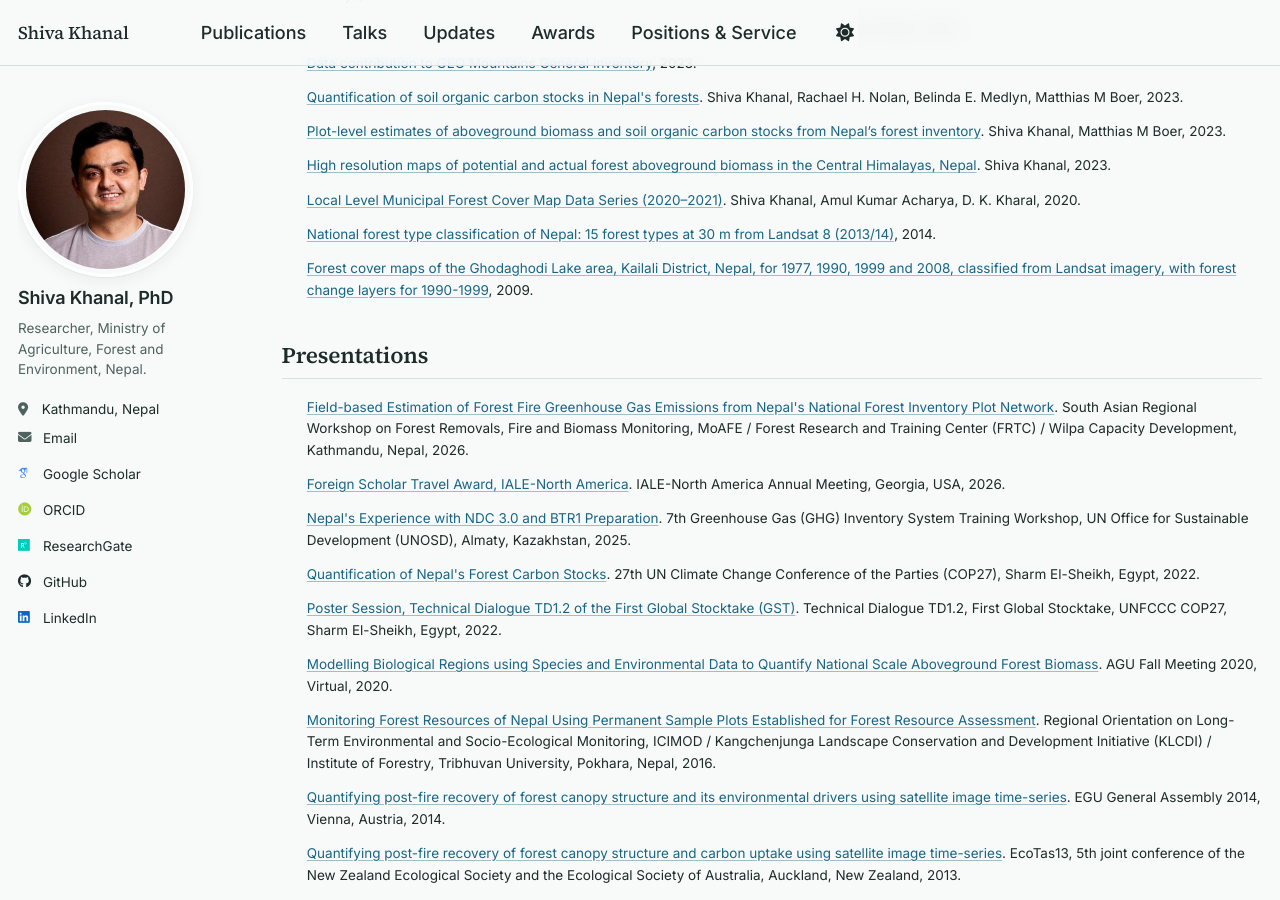
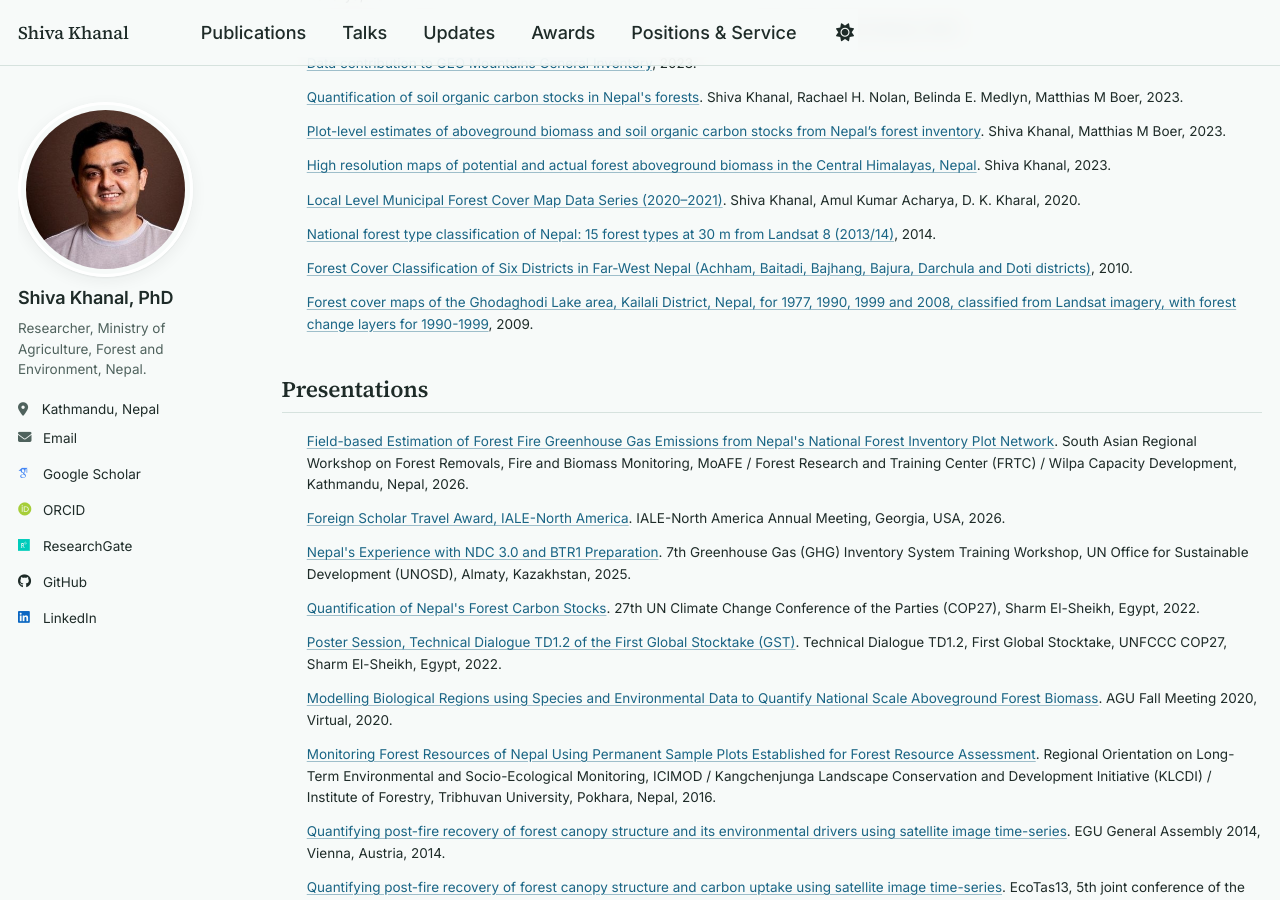
Before and after one commit to shivakhanal/shivakhanal.github.io, a Jekyll site: the page built from _pages/cv.md, in a window 1280 px wide and 900 px high, scrolled down 2438 px. Built offline with Jekyll 4.4.1, drawn with Linux system fonts in a browser that asks for light colours; some web fonts are replaced; a script that is not in the unit is left out.

Commit message:
6 districts

```diff
--- a/_data/datasets.yml
+++ b/_data/datasets.yml
@@ -44,6 +44,10 @@
   date: "2014"
   doi: "10.6084/m9.figshare.34037553"
 
+- title: "Forest Cover Classification of Six Districts in Far-West Nepal (Achham, Baitadi, Bajhang, Bajura, Darchula and Doti districts)"
+  date: "2010"
+  doi: "10.6084/m9.figshare.34804398"
+
 - title: "Forest cover maps of the Ghodaghodi Lake area, Kailali District, Nepal, for 1977, 1990, 1999 and 2008, classified from Landsat imagery, with forest change layers for 1990-1999"
   date: "2009"
   doi: "10.6084/m9.figshare.34785570"
```
